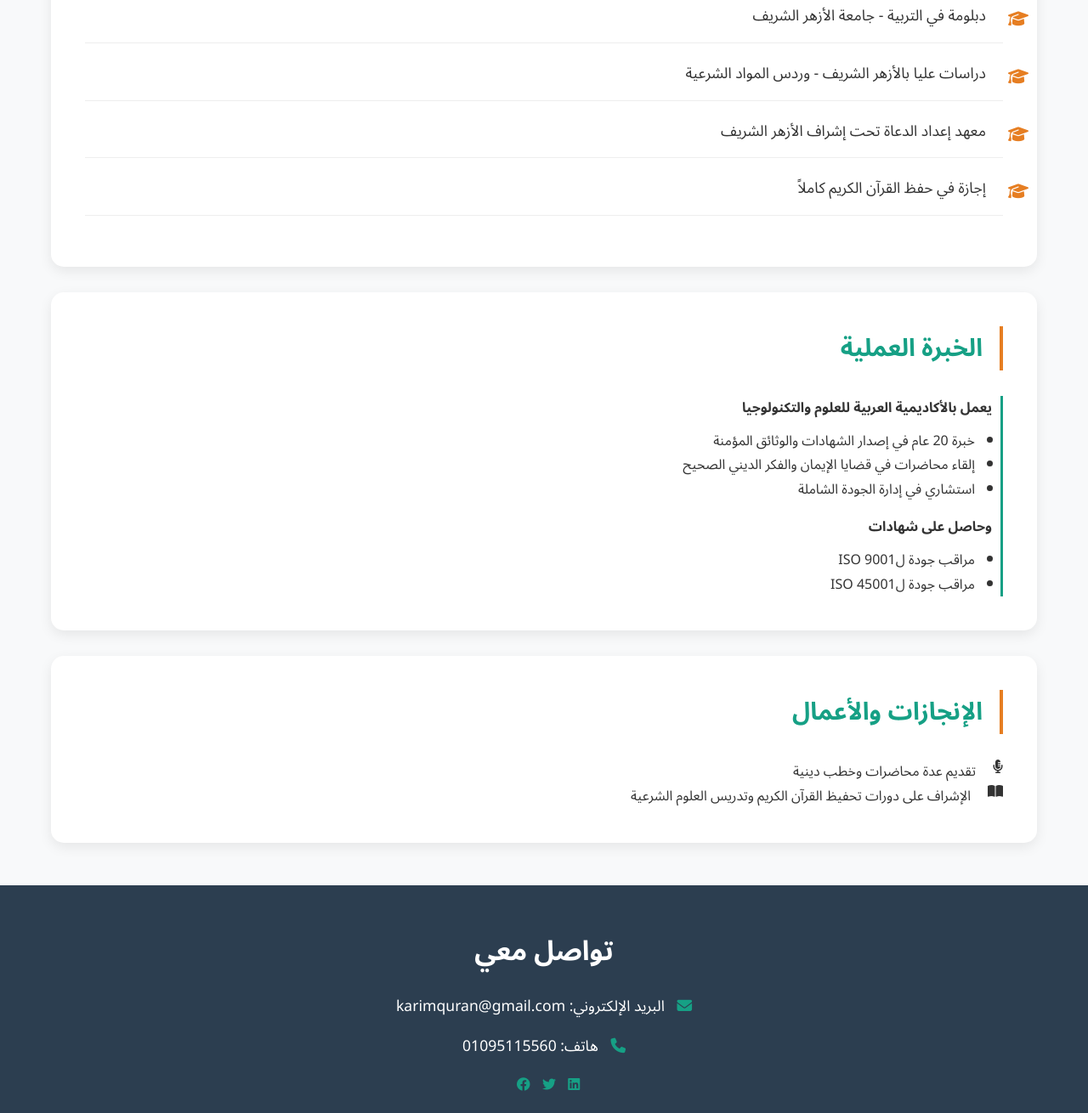
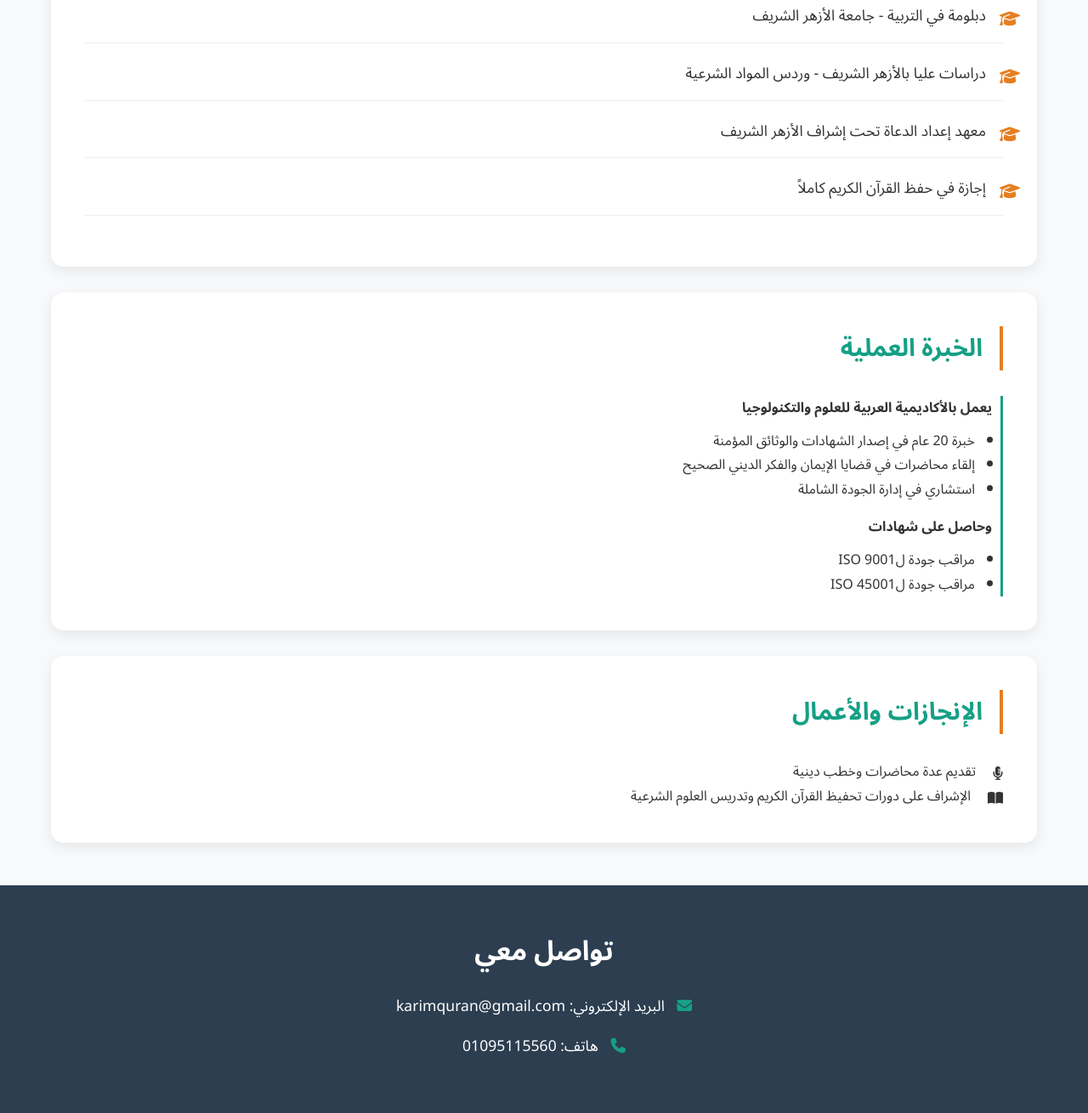
Before and after one commit to MohamedAdelMohamedMetwaley/kareem_portfolio, a plain HTML site: page index.html in a window 1280 px wide. Shown: the part 1070-2380 px from the top of the page at 85% size. Drawn offline with Linux system fonts and the light colour scheme.

Commit message:
fix styling

```diff
--- a/index.html
+++ b/index.html
@@ -87,12 +87,12 @@
           karimquran@gmail.com
         </p>
         <p><i class="fas fa-phone"></i> هاتف: 01095115560</p>
-        <div class="social-links">
+        <!--<div class="social-links">
           <a href="#"><i class="fab fa-linkedin"></i></a>
           <a href="#"><i class="fab fa-twitter"></i></a>
           <a href="#"><i class="fab fa-facebook"></i></a>
         </div>
-      </div>
+      --></div>
     </footer>
   </body>
 </html>
--- a/styles.css
+++ b/styles.css
@@ -96,7 +96,7 @@ h4 {
   font-weight: 900;
   color: var(--accent-color);
   position: absolute;
-  right: -30px;
+  right: -20px;
   top: 2px;
   font-size: 1.2rem;
 }
@@ -163,3 +163,7 @@ h4 {
   display: flex;
   gap: 20px;
 }
+
+.achievement-card > i {
+  margin-top: 8px;
+}
```
